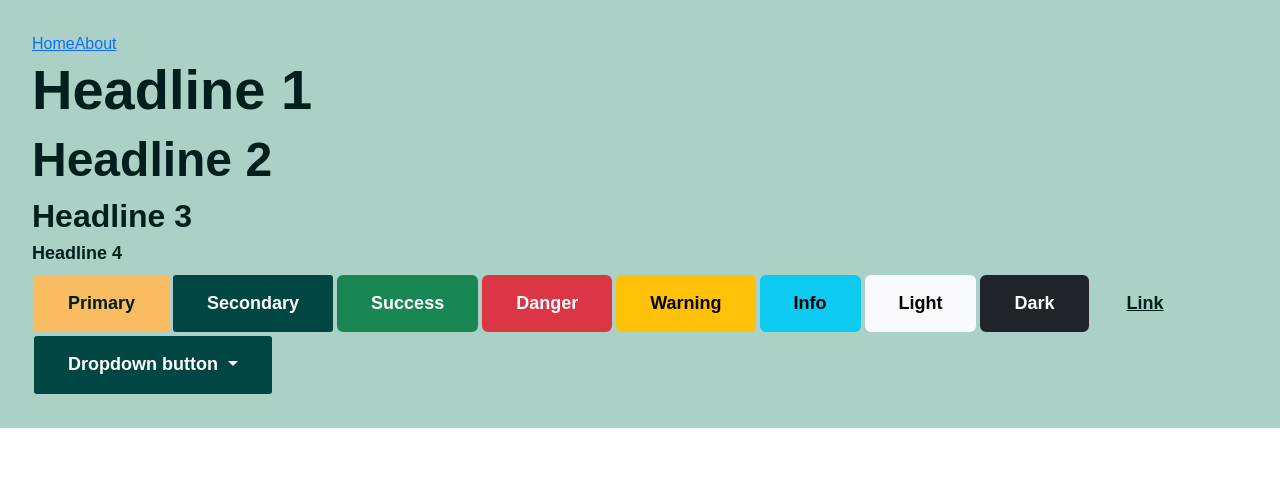
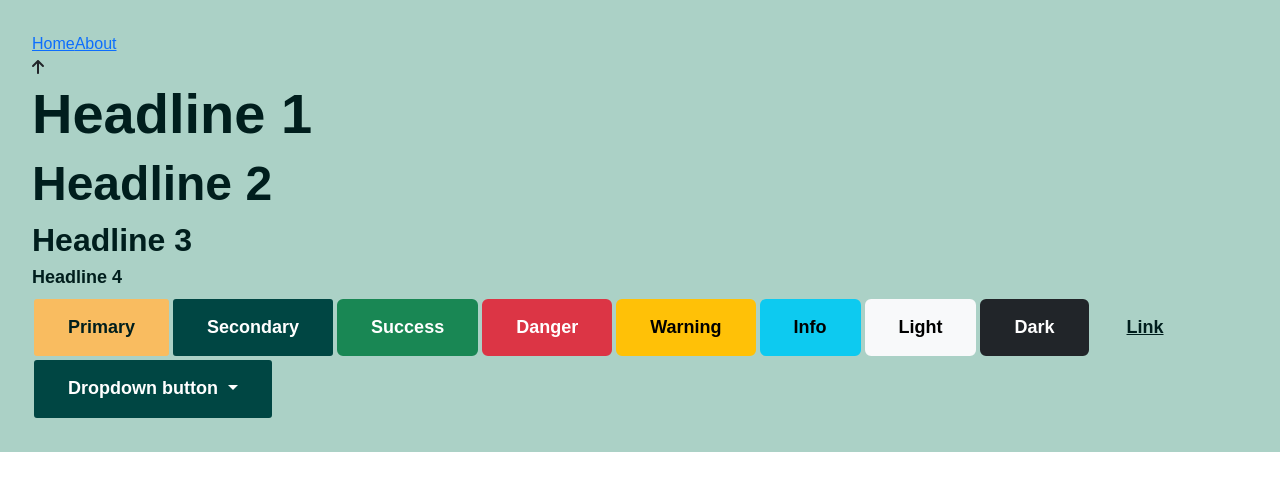
Before and after one commit to plumedev/aesura, a Vue app: page / in a window 1280 px wide. Shown: the top 490 px of the page. Built offline with nearby package versions, Linux system fonts and the light colour scheme; a web font is replaced by a local one.

Commit message:
feat(fontawesome): add vue fontawesome library

```diff
--- a/package.json
+++ b/package.json
@@ -12,6 +12,9 @@
     "format": "prettier --write src/"
   },
   "dependencies": {
+    "@fortawesome/fontawesome-svg-core": "^6.4.2",
+    "@fortawesome/free-solid-svg-icons": "^6.4.2",
+    "@fortawesome/vue-fontawesome": "^3.0.5",
     "@popperjs/core": "^2.11.8",
     "bootstrap": "^5.3.2",
     "pinia": "^2.1.7",
--- a/src/views/HomeView.vue
+++ b/src/views/HomeView.vue
@@ -1,9 +1,14 @@
 <script setup lang="ts">
+import { library } from '@fortawesome/fontawesome-svg-core';
+import { faArrowUp } from '@fortawesome/free-solid-svg-icons';
+import { FontAwesomeIcon } from '@fortawesome/vue-fontawesome';
+
+library.add(faArrowUp);
 </script>
 
 <template>
   <main>
-
+    <font-awesome-icon icon="fa-solid fa-arrow-up" />
     <h1>Headline 1</h1>
     <h2>Headline 2</h2>
     <h3>Headline 3</h3>
```
Also changed, not shown: 1 other file (tests, documents, lock files or other folders).
